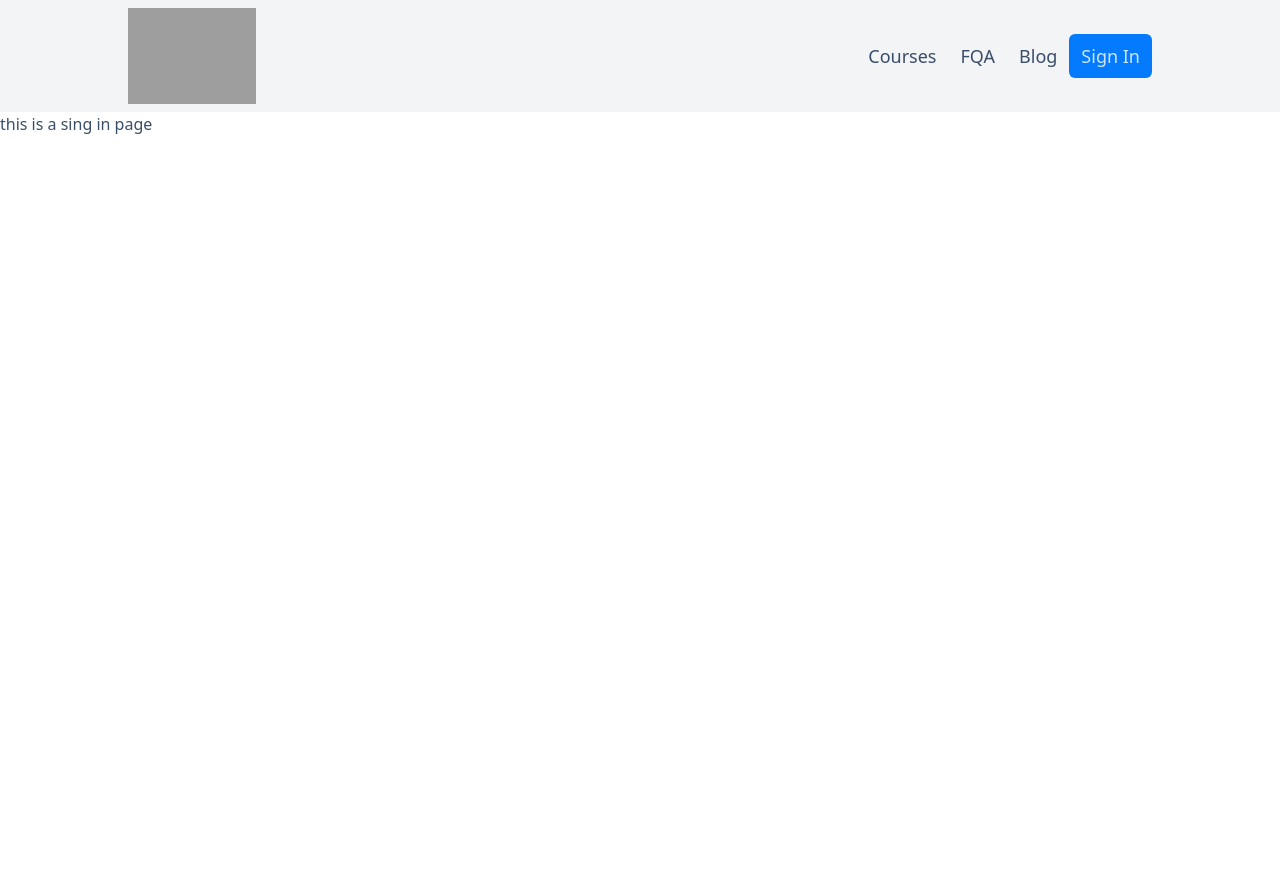
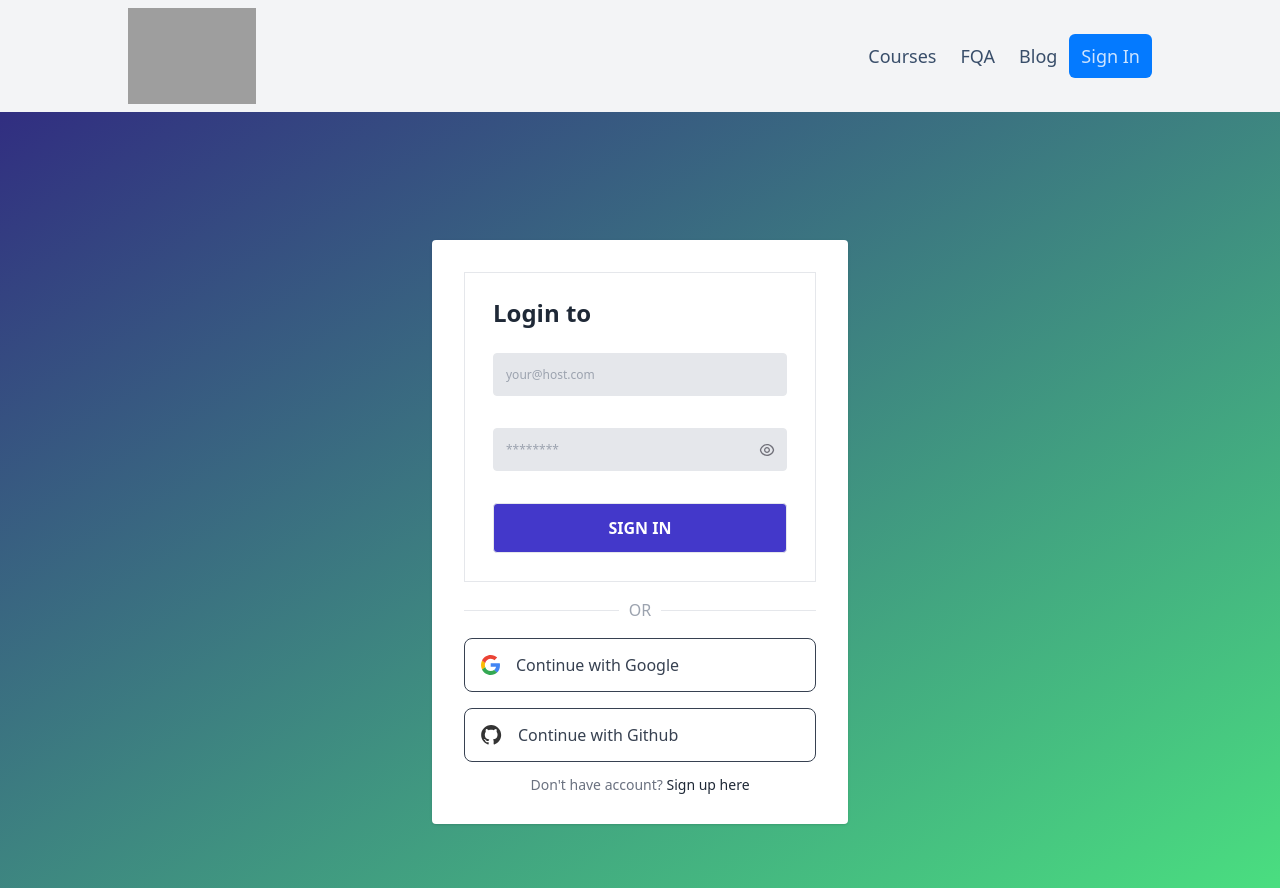
Before and after one commit to omar-web-dev/learning-platform-client-side, a React (Create React App) app: page /sign-in in a window 1280 px wide. Before the commit the page ends 800 px from the top, so only its background shows below. Built offline with nearby package versions, Linux system fonts and the light colour scheme; grey boxes are pictures that could not be loaded.

Commit message:
sign in page added

```diff
--- a/src/Pages/SignIn.jsx
+++ /dev/null
@@ -1,11 +0,0 @@
-import React from 'react';
-
-const SignIn = () => {
-    return (
-        <div>
-            this is a sing in page
-        </div>
-    );
-};
-
-export default SignIn;
--- a/src/Router/Router.jsx
+++ b/src/Router/Router.jsx
@@ -3,9 +3,9 @@ import Main from "../Layout/Main";
 import Blog from "../Pages/Blog";
 import Courses from "../Pages/Courses";
 import FAQ from "../Pages/FAQ";
+import SignIn from "../SharePage/SingIn";
 import Home from "../Pages/Home";
 import Profile from "../Pages/Profile";
-import SignIn from "../Pages/SignIn";
 import SignUp from "../Pages/SignUp";
 
 export const router = createBrowserRouter([
--- /dev/null
+++ b/src/SharePage/SingIn.jsx
@@ -0,0 +1,66 @@
+import React from 'react';
+import { Link } from 'react-router-dom';
+
+const Login = () => {
+    return (
+        <div className="h-full bg-gradient-to-tl from-green-400 to-indigo-900 w-full py-16 px-4">
+
+            <div className="flex flex-col items-center justify-center">
+                <div className="bg-white shadow rounded lg:w-1/3  md:w-1/2 w-full p-8 mt-16">
+
+                    <div className='border p-7'>
+                    <p tabindex="0" className="focus:outline-none text-2xl font-extrabold leading-6 text-gray-800 pb-5">Login to</p>
+
+                        <div>
+                            <input aria-labelledby="email" type="email" className="bg-gray-200 border rounded  text-xs font-medium leading-none text-gray-800 py-3 w-full pl-3 mt-2" placeholder='your@host.com' />
+                        </div>
+                        <div className="mt-6  w-full">
+                            <div className="relative flex items-center justify-center">
+                                <input id="pass" type="password" className="bg-gray-200 border rounded  text-xs font-medium leading-none text-gray-800 py-3 w-full pl-3 mt-2" placeholder='********'/>
+                                <div className="absolute right-0 mt-2 mr-3 cursor-pointer">
+                                    <svg width="16" height="16" viewBox="0 0 16 16" fill="none" xmlns="http://www.w3.org/2000/svg">
+                                        <path d="M7.99978 2C11.5944 2 14.5851 4.58667 15.2124 8C14.5858 11.4133 11.5944 14 7.99978 14C4.40511 14 1.41444 11.4133 0.787109 8C1.41378 4.58667 4.40511 2 7.99978 2ZM7.99978 12.6667C9.35942 12.6664 10.6787 12.2045 11.7417 11.3568C12.8047 10.509 13.5484 9.32552 13.8511 8C13.5473 6.67554 12.8031 5.49334 11.7402 4.64668C10.6773 3.80003 9.35864 3.33902 7.99978 3.33902C6.64091 3.33902 5.32224 3.80003 4.25936 4.64668C3.19648 5.49334 2.45229 6.67554 2.14844 8C2.45117 9.32552 3.19489 10.509 4.25787 11.3568C5.32085 12.2045 6.64013 12.6664 7.99978 12.6667ZM7.99978 11C7.20413 11 6.44106 10.6839 5.87846 10.1213C5.31585 9.55871 4.99978 8.79565 4.99978 8C4.99978 7.20435 5.31585 6.44129 5.87846 5.87868C6.44106 5.31607 7.20413 5 7.99978 5C8.79543 5 9.55849 5.31607 10.1211 5.87868C10.6837 6.44129 10.9998 7.20435 10.9998 8C10.9998 8.79565 10.6837 9.55871 10.1211 10.1213C9.55849 10.6839 8.79543 11 7.99978 11ZM7.99978 9.66667C8.4418 9.66667 8.86573 9.49107 9.17829 9.17851C9.49085 8.86595 9.66644 8.44203 9.66644 8C9.66644 7.55797 9.49085 7.13405 9.17829 6.82149C8.86573 6.50893 8.4418 6.33333 7.99978 6.33333C7.55775 6.33333 7.13383 6.50893 6.82126 6.82149C6.5087 7.13405 6.33311 7.55797 6.33311 8C6.33311 8.44203 6.5087 8.86595 6.82126 9.17851C7.13383 9.49107 7.55775 9.66667 7.99978 9.66667Z" fill="#71717A" />
+                                    </svg>
+
+                                </div>
+                            </div>
+                        </div>
+                        <div className="mt-8">
+                            <button className="focus:ring-2 focus:ring-offset-2 focus:ring-indigo-700 text-md font-semibold leading-none text-white focus:outline-none uppercase bg-indigo-700 border rounded hover:bg-indigo-600 py-4 w-full">Sign In</button>
+                        </div>
+
+                    </div>
+
+                    <div>
+                    <div className="w-full flex items-center justify-between py-5">
+                        <hr className="w-full bg-gray-400" />
+                        <p className="text-base font-medium leading-4 px-2.5 text-gray-400">OR</p>
+                        <hr className="w-full bg-gray-400  " />
+                    </div>
+                    <button className="focus:outline-none focus:ring-2 focus:ring-offset-1 focus:ring-gray-700 py-3.5 px-4 border rounded-lg border-gray-700 flex items-center w-full">
+                        <svg width="19" height="20" viewBox="0 0 19 20" fill="none" xmlns="http://www.w3.org/2000/svg">
+                            <path d="M18.9892 10.1871C18.9892 9.36767 18.9246 8.76973 18.7847 8.14966H9.68848V11.848H15.0277C14.9201 12.767 14.3388 14.1512 13.047 15.0812L13.0289 15.205L15.905 17.4969L16.1042 17.5173C17.9342 15.7789 18.9892 13.221 18.9892 10.1871Z" fill="#4285F4" />
+                            <path d="M9.68813 19.9314C12.3039 19.9314 14.4999 19.0455 16.1039 17.5174L13.0467 15.0813C12.2286 15.6682 11.1306 16.0779 9.68813 16.0779C7.12612 16.0779 4.95165 14.3395 4.17651 11.9366L4.06289 11.9465L1.07231 14.3273L1.0332 14.4391C2.62638 17.6946 5.89889 19.9314 9.68813 19.9314Z" fill="#34A853" />
+                            <path d="M4.17667 11.9366C3.97215 11.3165 3.85378 10.6521 3.85378 9.96562C3.85378 9.27905 3.97215 8.6147 4.16591 7.99463L4.1605 7.86257L1.13246 5.44363L1.03339 5.49211C0.37677 6.84302 0 8.36005 0 9.96562C0 11.5712 0.37677 13.0881 1.03339 14.4391L4.17667 11.9366Z" fill="#FBBC05" />
+                            <path d="M9.68807 3.85336C11.5073 3.85336 12.7344 4.66168 13.4342 5.33718L16.1684 2.59107C14.4892 0.985496 12.3039 0 9.68807 0C5.89885 0 2.62637 2.23672 1.0332 5.49214L4.16573 7.99466C4.95162 5.59183 7.12608 3.85336 9.68807 3.85336Z" fill="#EB4335" />
+                        </svg>
+                        <p className="text-base font-medium ml-4 text-gray-700">Continue with Google</p>
+                    </button>
+                    <button className="focus:outline-none  focus:ring-2 focus:ring-offset-1 focus:ring-gray-700 py-3.5 px-4 border rounded-lg border-gray-700 flex items-center w-full mt-4">
+                        <svg width="21" height="20" viewBox="0 0 21 20" fill="none" xmlns="http://www.w3.org/2000/svg">
+                            <path d="M10.1543 0C4.6293 0 0.154298 4.475 0.154298 10C0.153164 12.0993 0.813112 14.1456 2.04051 15.8487C3.26792 17.5517 5.00044 18.8251 6.9923 19.488C7.4923 19.575 7.6793 19.275 7.6793 19.012C7.6793 18.775 7.6663 17.988 7.6663 17.15C5.1543 17.613 4.5043 16.538 4.3043 15.975C4.1913 15.687 3.7043 14.8 3.2793 14.562C2.9293 14.375 2.4293 13.912 3.2663 13.9C4.0543 13.887 4.6163 14.625 4.8043 14.925C5.7043 16.437 7.1423 16.012 7.7163 15.75C7.8043 15.1 8.0663 14.663 8.3543 14.413C6.1293 14.163 3.8043 13.3 3.8043 9.475C3.8043 8.387 4.1913 7.488 4.8293 6.787C4.7293 6.537 4.3793 5.512 4.9293 4.137C4.9293 4.137 5.7663 3.875 7.6793 5.163C8.49336 4.93706 9.33447 4.82334 10.1793 4.825C11.0293 4.825 11.8793 4.937 12.6793 5.162C14.5913 3.862 15.4293 4.138 15.4293 4.138C15.9793 5.513 15.6293 6.538 15.5293 6.788C16.1663 7.488 16.5543 8.375 16.5543 9.475C16.5543 13.313 14.2173 14.163 11.9923 14.413C12.3543 14.725 12.6673 15.325 12.6673 16.263C12.6673 17.6 12.6543 18.675 12.6543 19.013C12.6543 19.275 12.8423 19.587 13.3423 19.487C15.3273 18.8168 17.0522 17.541 18.2742 15.8392C19.4962 14.1373 20.1537 12.0951 20.1543 10C20.1543 4.475 15.6793 0 10.1543 0Z" fill="#333333" />
+                        </svg>
+
+                        <p className="text-base font-medium ml-4 text-gray-700">Continue with Github</p>
+                    </button>
+
+                    <p className="focus:outline-none text-center text-sm mt-4 font-medium leading-none text-gray-500">Don't have account?
+                    <Link to="../sing-up" className="hover:text-gray-500 focus:text-gray-500 focus:outline-none focus:underline hover:underline text-sm font-medium leading-none  text-gray-800 cursor-pointer"> Sign up here</Link></p>
+                    </div>
+                </div>
+            </div>
+        </div>
+    );
+};
+
+export default Login;
```
